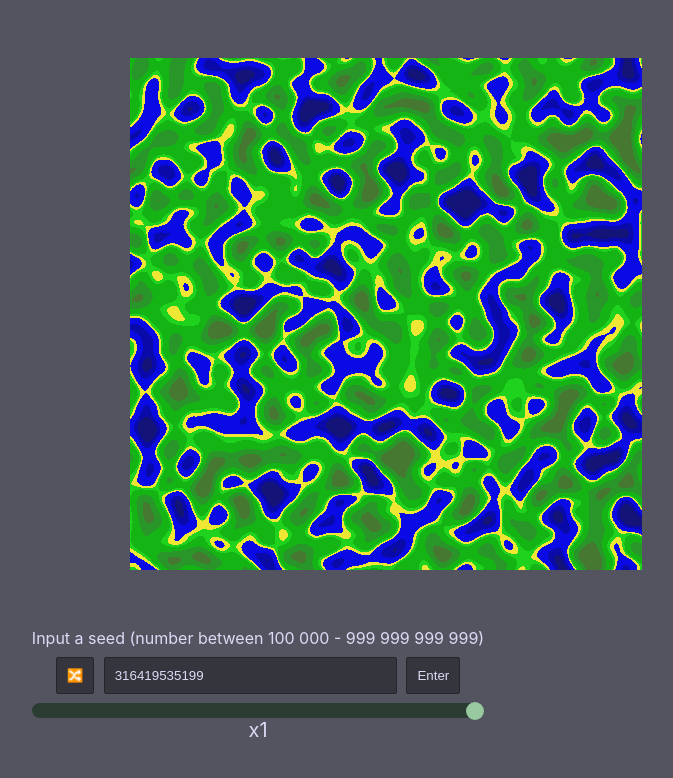
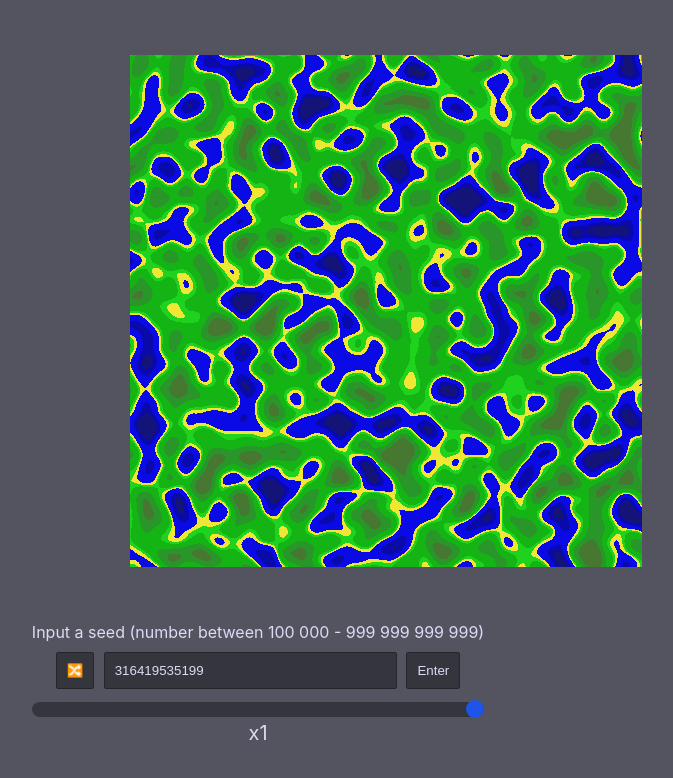
Before and after one commit to Reishi006/perlin-canvas, a React (Create React App) app: page / in a window 1280 px wide. Shown: the top 778 px of the page, without its empty margins (382-1055 px from the left). Built offline with nearby package versions, Linux system fonts and the light colour scheme.

Commit message:
Update App.css
adjusted styles for input type range
added user-select: none for body,html

```diff
--- a/src/App.css
+++ b/src/App.css
@@ -3,6 +3,8 @@ body, html {
   margin: 0;
 
   background-color: rgb(84, 84, 97);
+
+  user-select: none;
 }
 
 * {
@@ -15,18 +17,19 @@ input:focus {
 
 input[type="range"] {
   height: 15px;
-  cursor: pointer;
+
+  margin: .3em 0;
 
   border: none;
 
-  background-color: rgb(43, 61, 50);
+  cursor: pointer;
 }
 
 input[type="range"]::-webkit-slider-thumb {
   height: 18px;
   width: 18px;
 
-  background-color: rgb(153, 201, 160);
+  background-color: rgb(30, 84, 233);
 }
 
 input[type='range'], input[type='range']::-webkit-slider-thumb {
```
